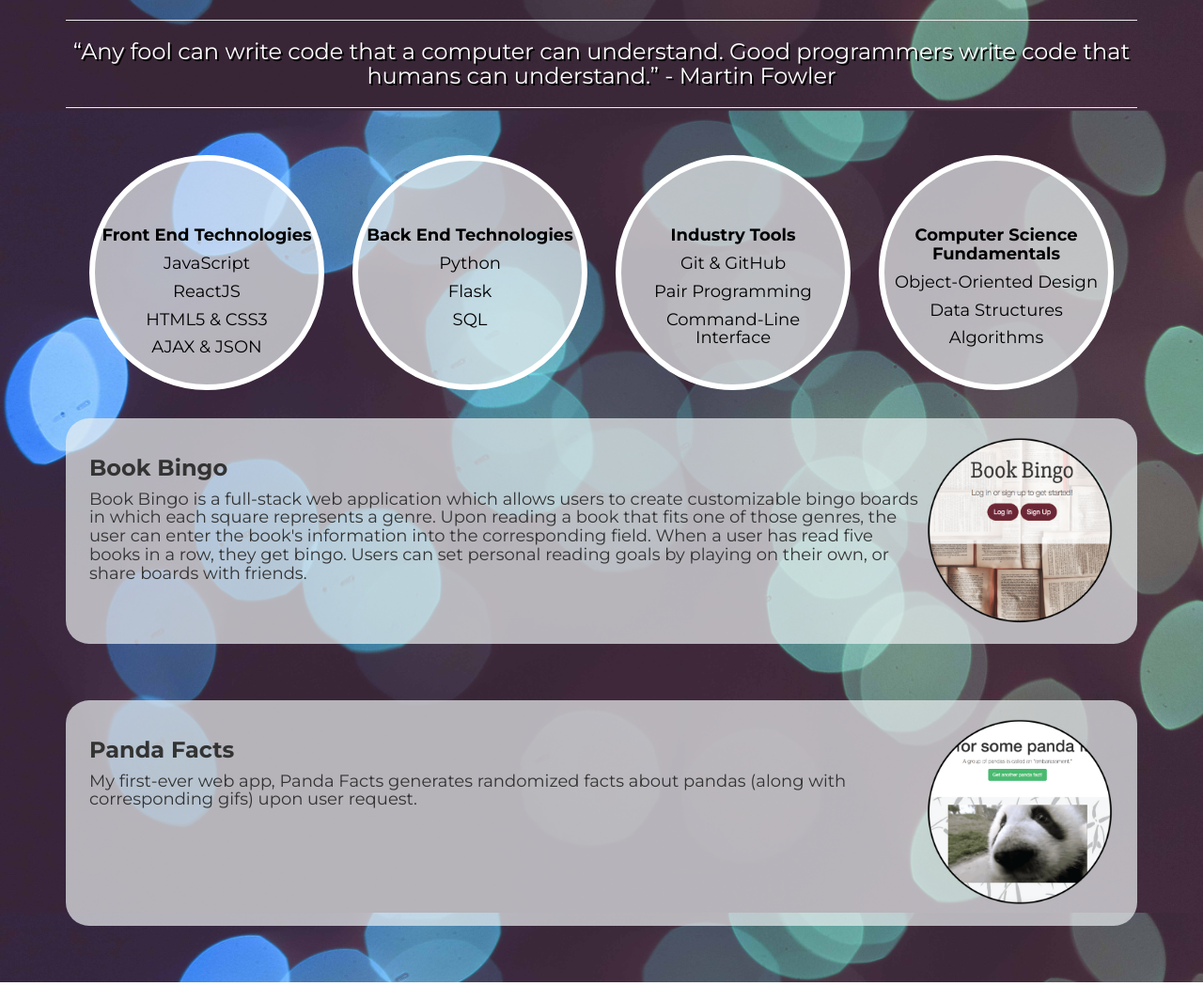
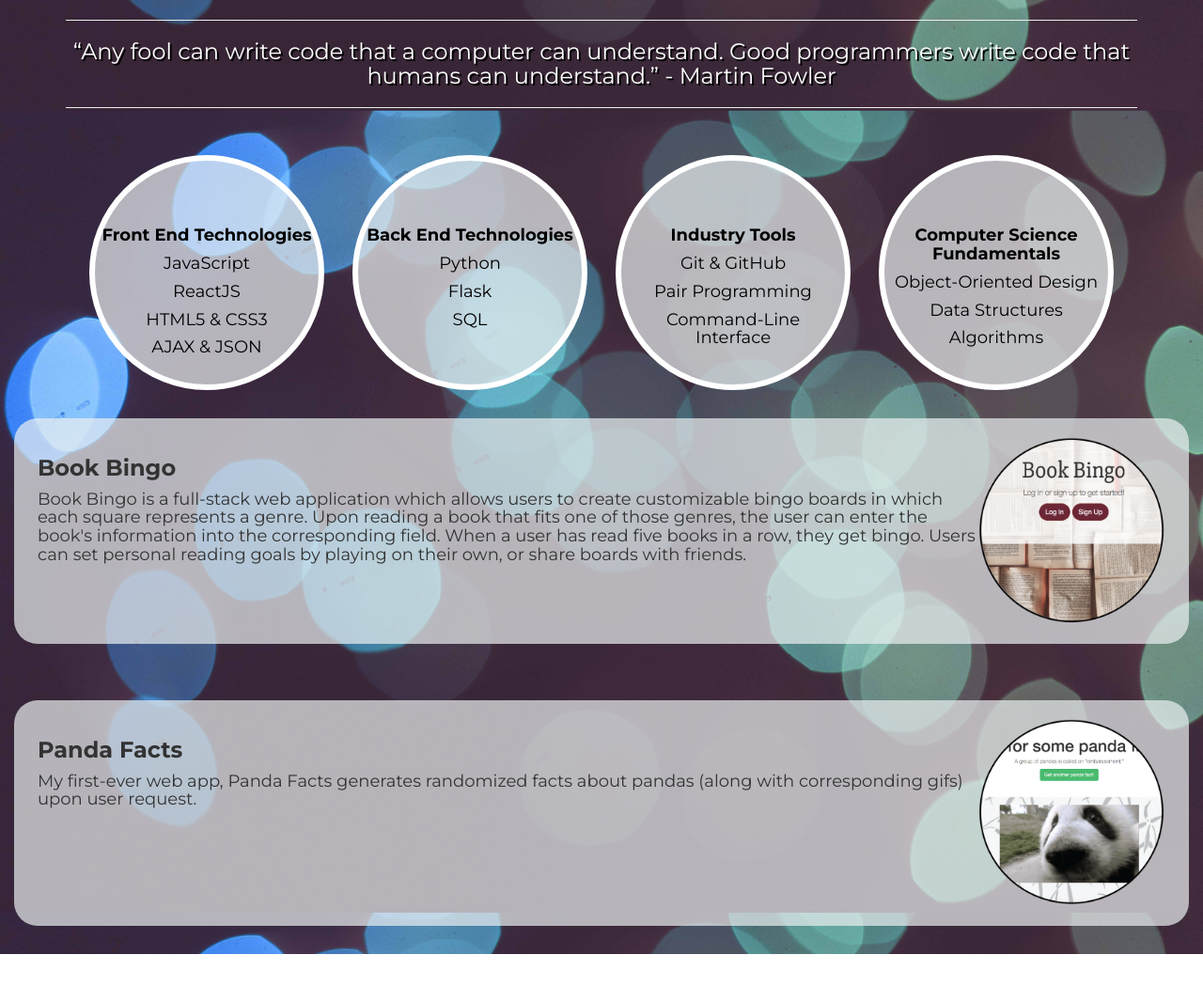
Before and after one commit to jessapp/portfolio, a Flask app: page / in a window 1280 px wide. Shown: the part 1589-2638 px from the top of the page at 94% size. Run offline with Flask 2, Linux system fonts and the light colour scheme; some libraries are stand-ins or nearby versions.

Commit message:
Altered CSS

```diff
--- a/static/css/styles.css
+++ b/static/css/styles.css
@@ -197,6 +197,9 @@ h4 {
     display: inline-block;
     border: 6px solid white;
     background-color: rgba(236, 240, 241, 0.7);
+    word-wrap: break-word;
+    overflow-wrap: break-word;
+    overflow: hidden;
 }
 
 .circle-group {
@@ -210,6 +213,8 @@ h4 {
 
 .skill-text {
     padding-top: 60px;
+    word-wrap: break-word;
+    overflow-wrap: break-word;
 }
 
 /*Images*/
--- a/templates/index.html
+++ b/templates/index.html
@@ -132,7 +132,7 @@
         </div>
         </div>
   </div>
-  <div class="container project-section">
+  <div class="container project-section col-xs-12">
     <div class="project-div col-xs-12">
       <div>
         <h3 class="bold-font">Book Bingo</h3>
@@ -156,16 +156,18 @@
   </div>
   </div>
 
-  <div class="previous section white-bg" id="previous">
+  <div class="previous section white-bg col-xs-12" id="previous">
     <div class="container">
       <h1>Previous Work</h1>
       <h4>Before my career in software engineering, I used to make movies. Check out some of my work here.</h4><br>
+        <div class="embed-responsive embed-responsive-16by9">
       <iframe src="https://player.vimeo.com/video/126647453" width="640" height="360" frameborder="0" webkitallowfullscreen mozallowfullscreen allowfullscreen></iframe>
 <p><a href="https://vimeo.com/126647453">Jessica Appelbaum Showreel</a> from <a href="https://vimeo.com/user23411729">Jessica Appelbaum</a> on <a href="https://vimeo.com">Vimeo</a>.</p>
     </div>
+    </div>
   </div>
 
-  <div class="connect section" id="connect">
+  <div class="connect section col-xs-12" id="connect">
     <div class="container">
       <h3 class="inverse-text">Want to work together?</h3>
       <hr>
```
